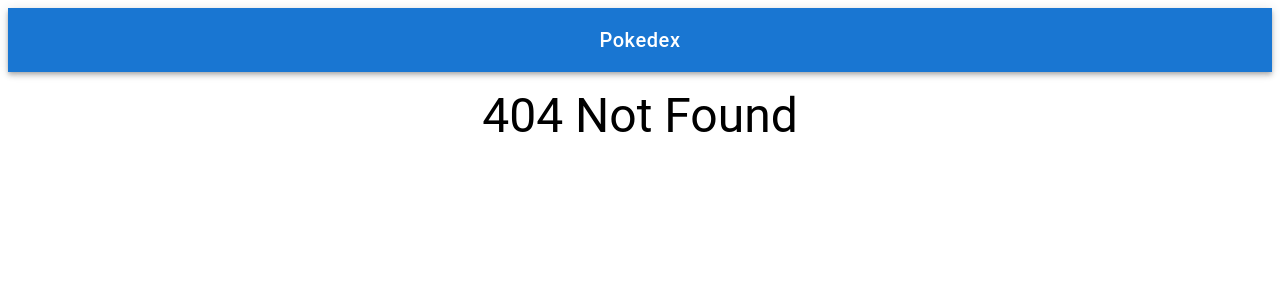
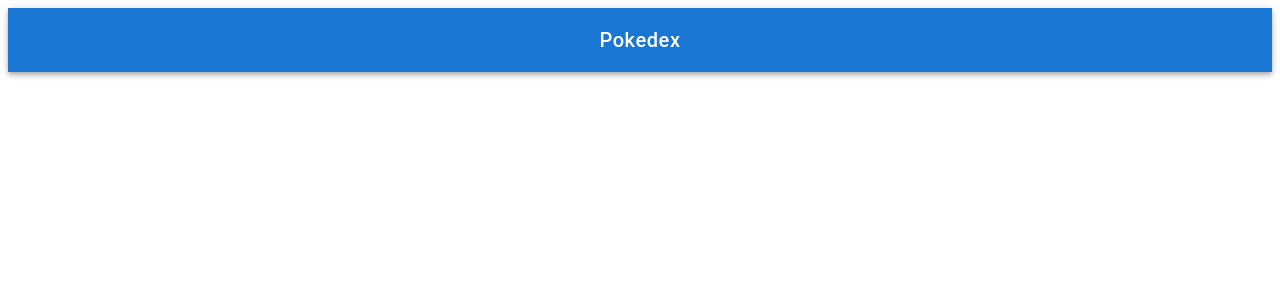
Before and after one commit to arMaNi843739/pokedex, a React (Create React App) app: page /error404 in a window 1280 px wide. Before the commit this address had no page. Shown: the top 300 px of the page. Built offline with nearby package versions, Linux system fonts and the light colour scheme.

Commit message:
fix root url

```diff
--- a/src/components/App.tsx
+++ b/src/components/App.tsx
@@ -5,7 +5,7 @@
 import Error404 from './error/Error404';
 import Error500 from './error/Error500';
 
-const ROOT_URL = process.env.PUBLIC_URL + "/pokedex"; // for github pages
+const ROOT_URL = "/pokedex"; // for github pages
 
 function App() {
   return (
@@ -25,10 +25,10 @@
         <Route path="*" element={<Navigate replace to="/error404" />} />
 
         {/* 404 Not Foundのページ */}
-        <Route path="/error404" element={<Error404 />} />
+        <Route path={ROOT_URL + "/error404"} element={<Error404 />} />
 
         {/* 500 Internal Server Errorのページ */}
-        <Route path="/error500" element={<Error500 />} />
+        <Route path={ROOT_URL + "/error500"} element={<Error500 />} />
       </Routes>
     </div>
   )
```
